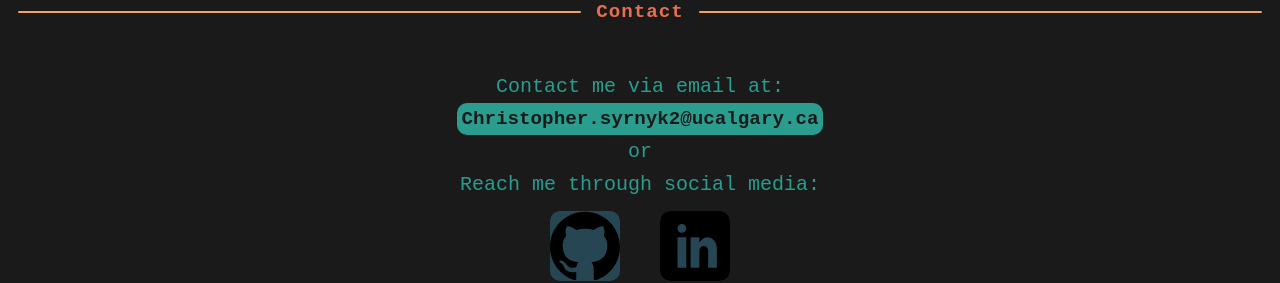
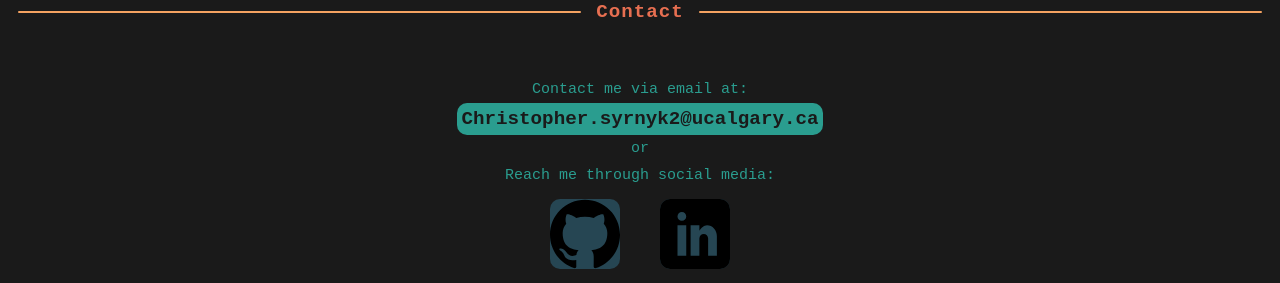
Before and after one commit to ChrisSyrnyk/Portfolio, a React (Create React App) app: page / in a window 1280 px wide. Shown: the part 2422-2705 px from the top of the page. Built offline with nearby package versions, Linux system fonts and the light colour scheme.

Commit message:
updated contact font size

```diff
--- a/src/components/Contact.js
+++ b/src/components/Contact.js
@@ -25,15 +25,15 @@ class Contact extends Component{
                         <div className='title'>Contact</div>
                         <div className='line'/>
                     </div>
-                    <div className='filler'>Contact me via email at:</div>
+                    <div className='contact-filler'>Contact me via email at:</div>
                     <div
                       className='email'
                       onClick={()=>this.mailTo('christopher.syrnyk2@ucalgary.ca')}
                     >
                         Christopher.syrnyk2@ucalgary.ca
                     </div>
-                    <div className='filler'>or</div>
-                    <div className='filler'>Reach me through social media:</div>
+                    <div className='contact-filler'>or</div>
+                    <div className='contact-filler'>Reach me through social media:</div>
                     <div className='socials-holder'>
                         <img src = {gitIcon}
                         className='social-icon'
--- a/src/styles.css
+++ b/src/styles.css
@@ -338,6 +338,20 @@
     color: var(--yellow);
   }
 
+  .contact-filler{
+    position: relative;
+    width: fit-content;
+    height: auto;
+    margin: auto;
+    margin-top: 0;
+    margin-bottom: 0;
+    padding: 5px;
+    color: var(--turquoise);
+    font-family: 'Courier New', Courier, monospace;
+    font-size: min(3.5vw, 3.5vh, 15px);
+
+  }
+
 
   .email{
     position: relative;
```
